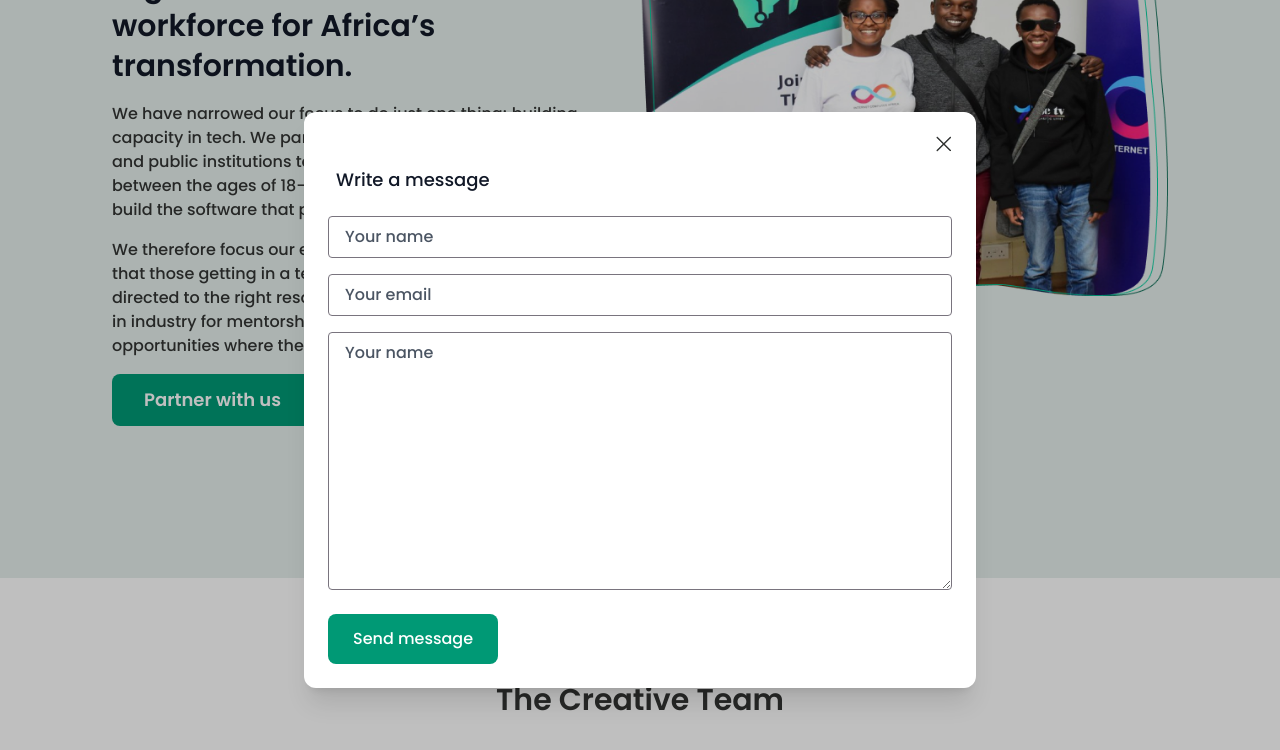
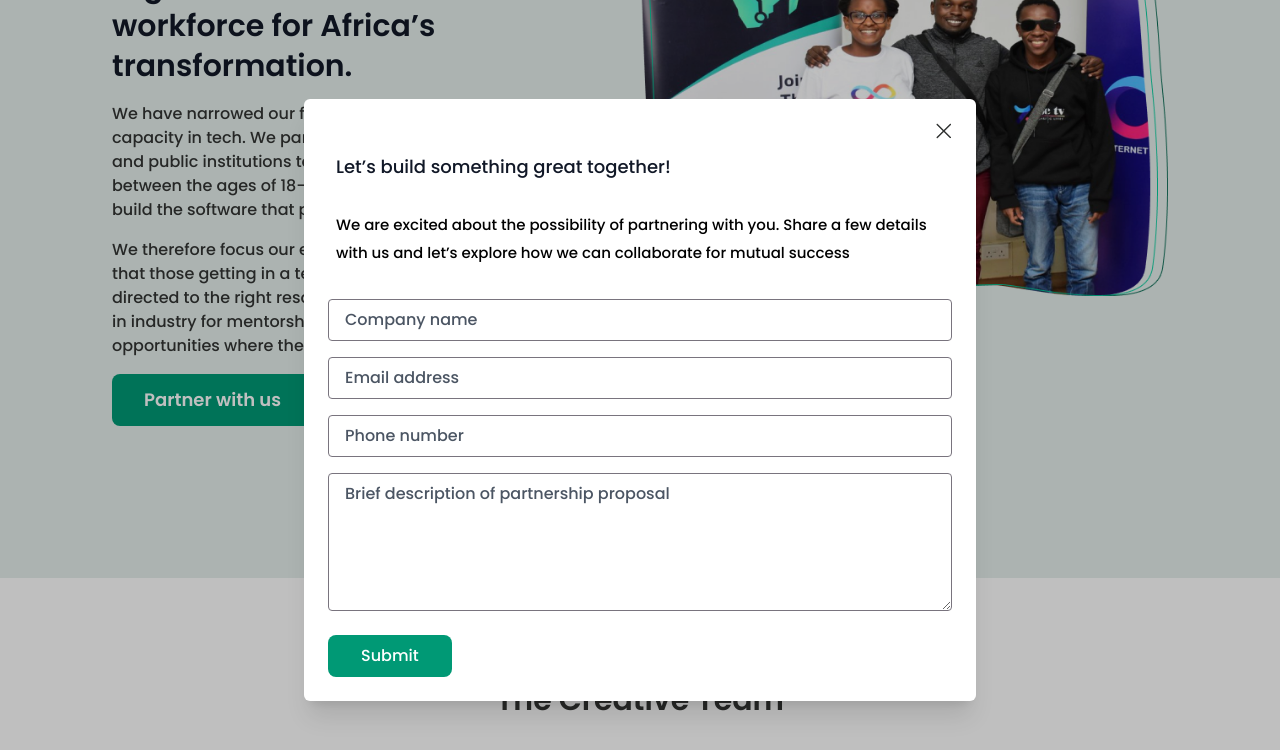
Before and after one commit to SpaceyaTech/SYT-Web-Redesign, a React (Vite) app: page /about-us in a window 1280 px wide. Both pictures are taken after a click on the button "Partner with us". Shown: the part 2531-3281 px from the top of the page. Built offline with nearby package versions, Linux system fonts and the light colour scheme.

Commit message:
redesign form modal

```diff
--- a/src/APP/pages/aboutUs/sections/LeadershipSection.jsx
+++ b/src/APP/pages/aboutUs/sections/LeadershipSection.jsx
@@ -14,6 +14,7 @@ function LeadershipSection() {
   const [name, setName] = useState("");
   const [email, setEmail] = useState("");
   const [message, setMessage] = useState("");
+  const [phoneNumber, setPhoneNumber] = useState("");
 
   const formRef = useRef();
 
@@ -39,26 +40,29 @@ function LeadershipSection() {
           from_email: email,
           to_email: "felix5olali@gmail.com",
           message,
+          phoneNumber,
         },
         "maz5XYDLGqV1Eo4h7"
       )
       .then(
         (result) => {
-          setLoading(false);
           alert("Thank you. I will get back to you as soon possible.");
 
           console.log(result.text);
+          setLoading(false);
           setName("");
           setEmail("");
           setMessage("");
+          setPhoneNumber("");
+          closeModal();
         },
         (error) => {
           setLoading(false);
           console.log(error.text);
+          closeModal();
           alert("Sorry, something went wrong! 💀");
         }
-      )
-      .finally(closeModal());
+      );
   };
   return (
     <section className="pt-16 sm:pt-0 pb-10 mx-auto w-full max-w-screen-2xl">
@@ -126,7 +130,7 @@ function LeadershipSection() {
                     leaveFrom="opacity-100 scale-100"
                     leaveTo="opacity-0 scale-95"
                   >
-                    <Dialog.Panel className="w-full max-w-2xl transform overflow-hidden rounded-xl bg-white p-6 text-left align-middle shadow-xl transition-all flex flex-col items-end gap-4">
+                    <Dialog.Panel className="w-full max-w-2xl transform overflow-hidden rounded-md bg-white p-4 md:p-6 text-left align-middle shadow-xl transition-all flex flex-col items-end gap-4">
                       <button type="button" onClick={closeModal}>
                         <img
                           src={closeIcon}
@@ -135,38 +139,55 @@ function LeadershipSection() {
                         />
                       </button>
                       <form
-                        className="flex flex-col gap-6 w-full"
+                        className="flex flex-col gap-4 md:gap-6 w-full"
                         onSubmit={handleSubmit}
                         ref={formRef}
                       >
                         <Dialog.Title
                           as="h3"
-                          className="text-lg font-medium leading-6 text-gray-900 pl-2"
+                          className="text-base md:text-lg font-medium leading-5 md:leading-6 text-gray-900 pl-2"
                         >
-                          Write a message
+                          Let’s build something great together!
                         </Dialog.Title>
+
+                        <p className="pl-2 text-sm md:text-[15px] font-normal leading-5 md:leading-7 my-0 md:my-2">
+                          We are excited about the possibility of partnering
+                          with you. Share a few details with us and let’s
+                          explore how we can collaborate for mutual success{" "}
+                        </p>
 
                         <div className="flex flex-col gap-4">
                           <input
                             type="text"
-                            placeholder="Your name"
+                            placeholder="Company name"
                             required
-                            className="w-full outline-none text-base placeholder:text-gray-600 border border-[#79747E] rounded-[4px] pl-4 py-2"
+                            className="w-full outline-none text-base font-normal placeholder:text-gray-600 border border-[#79747E] rounded-[4px] pl-4 py-2"
                             value={name}
                             onChange={(e) => setName(e.target.value)}
                           />
+
                           <input
                             type="email"
-                            placeholder="Your email"
+                            placeholder="Email address"
                             required
-                            className="w-full outline-none text-base placeholder:text-gray-600 border border-[#79747E] rounded-[4px] pl-4 py-2"
+                            className="w-full outline-none text-base font-normal placeholder:text-gray-600 border border-[#79747E] rounded-[4px] pl-4 py-2"
                             value={email}
                             onChange={(e) => setEmail(e.target.value)}
                           />
+
+                          <input
+                            type="telephone"
+                            placeholder="Phone number"
+                            required
+                            className="w-full outline-none text-base font-normal placeholder:text-gray-600 border border-[#79747E] rounded-[4px] pl-4 py-2"
+                            value={phoneNumber}
+                            onChange={(e) => setPhoneNumber(e.target.value)}
+                          />
+
                           <textarea
                             cols="30"
-                            rows="10"
-                            placeholder="Your name"
+                            rows="5"
+                            placeholder="Brief description of partnership proposal "
                             required
                             className="w-full outline-none text-base placeholder:text-gray-600 border border-[#79747E] rounded-[4px] pl-4 py-2"
                             value={message}
@@ -176,9 +197,9 @@ function LeadershipSection() {
 
                         <button
                           type="submit"
-                          className="w-fit inline-flex justify-center rounded-lg border border-transparent bg-[#009975] px-6 py-3 text-base font-medium text-white focus:outline-none focus-visible:ring-2 focus-visible:ring-green-500 focus-visible:ring-offset-2"
+                          className="w-fit inline-flex justify-center rounded-lg border border-transparent bg-[#009975] px-8 py-2 text-base font-medium text-white focus:outline-none focus-visible:ring-2 focus-visible:ring-green-500 focus-visible:ring-offset-2"
                         >
-                          {loading ? "Sending message..." : "Send message"}
+                          {loading ? "Submitting..." : "Submit"}
                         </button>
                       </form>
                     </Dialog.Panel>
```
